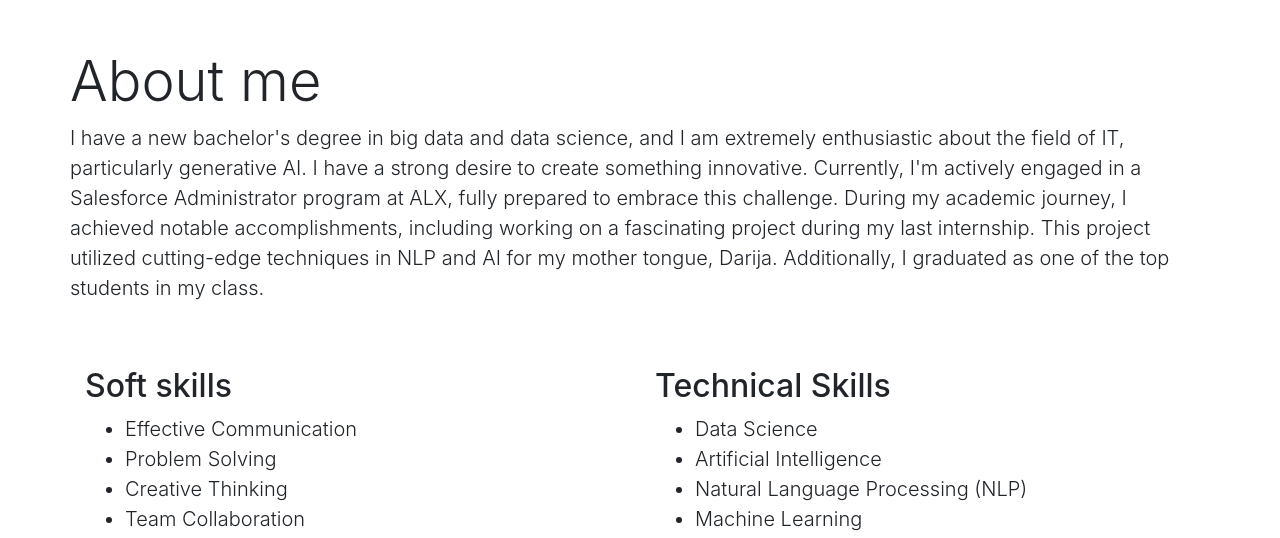
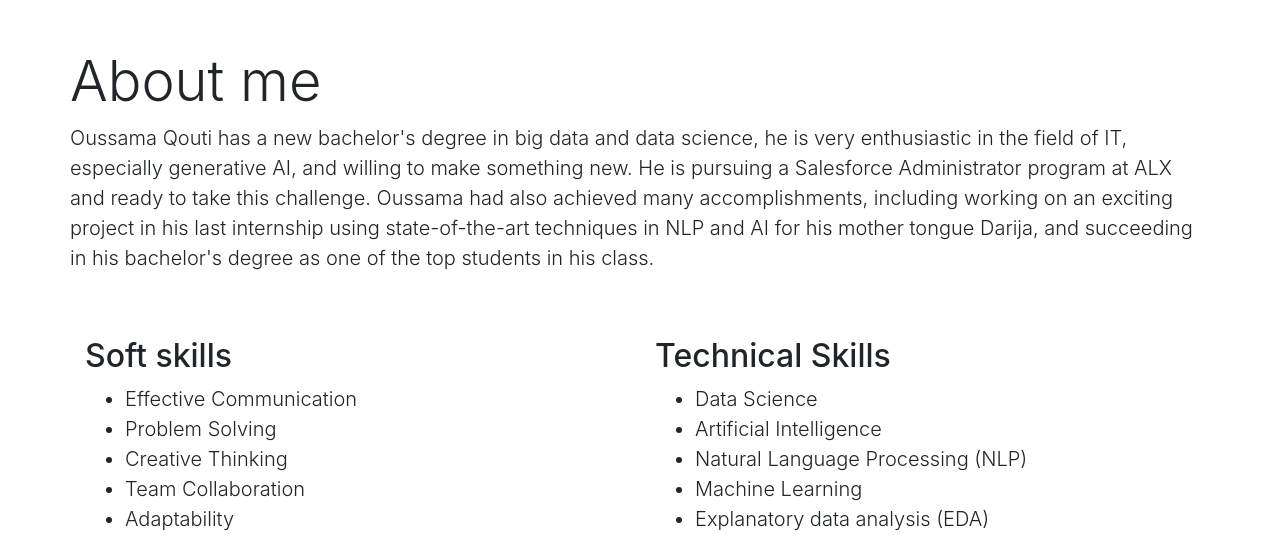
Before and after one commit to QoutiOussama13/Portfolio, a Flask app: page /about in a window 1280 px wide. Shown: the part 56-594 px from the top of the page. Run offline with Flask 2, Linux system fonts and the light colour scheme; some libraries are stand-ins or nearby versions.

Commit message:
Update the bio

```diff
--- a/templates/about.html
+++ b/templates/about.html
@@ -7,7 +7,7 @@
     <div class="row">
         <div class="">
             <h1 class="display-4">About me</h1>
-            <p class="lead">I have a new bachelor's degree in big data and data science, and I am extremely enthusiastic about the field of IT, particularly generative AI. I have a strong desire to create something innovative. Currently, I'm actively engaged in a Salesforce Administrator program at ALX, fully prepared to embrace this challenge. During my academic journey, I achieved notable accomplishments, including working on a fascinating project during my last internship. This project utilized cutting-edge techniques in NLP and AI for my mother tongue, Darija. Additionally, I graduated as one of the top students in my class.</p>
+            <p class="lead">Oussama Qouti has a new bachelor's degree in big data and data science, he is very enthusiastic in the field of IT, especially generative AI, and willing to make something new. He is pursuing a Salesforce Administrator program at ALX and ready to take this challenge. Oussama had also achieved many accomplishments, including working on an exciting project in his last internship using state-of-the-art techniques in NLP and AI for his mother tongue Darija, and succeeding in his bachelor's degree as one of the top students in his class.</p>
         </div>
     </div>
 
```
